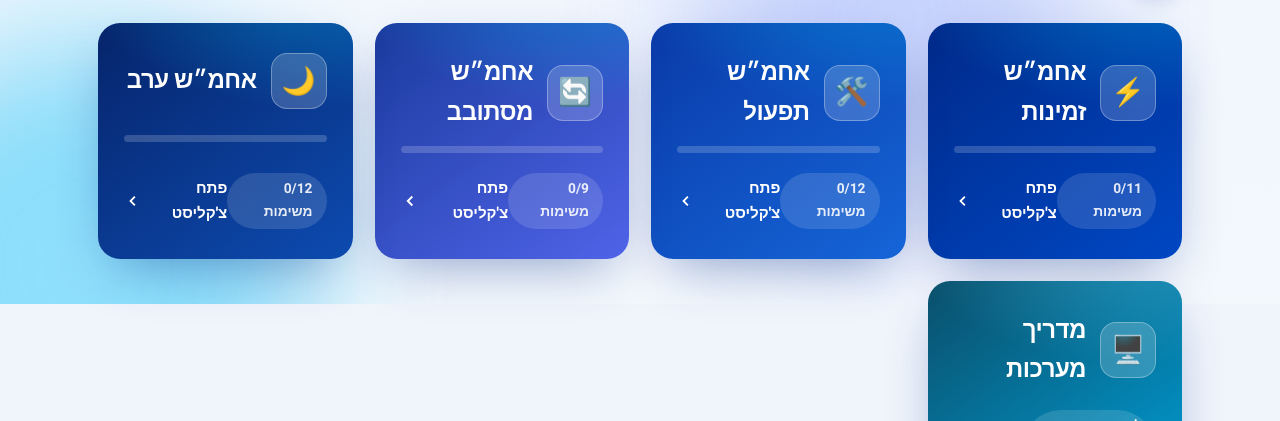
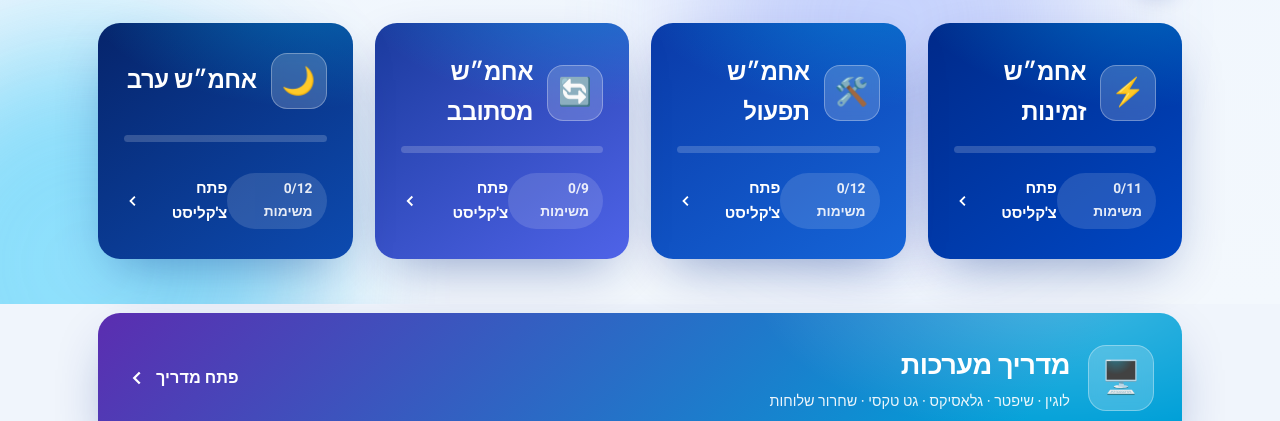
Before and after one commit to DaelShloush/achmash-moked-guide, a plain HTML site: page index.html in a window 1280 px wide. Shown: the part 496-917 px from the top of the page. Drawn offline with Linux system fonts and the light colour scheme.

Commit message:
guide card: move below roles, bigger, distinct color

```diff
--- a/index.html
+++ b/index.html
@@ -76,8 +76,21 @@
   .pick-card:nth-child(2){background:linear-gradient(145deg,#0a3aa8,#1565d8)}
   .pick-card:nth-child(3){background:linear-gradient(145deg,#1b3b9e,#4f63e8)}
   .pick-card:nth-child(4){background:linear-gradient(145deg,#06246b,#0d4bb0)}
-  .pick-card.guide-card{background:linear-gradient(145deg,#0a4f6b,#00a0d8)}
-  .pick-card.guide-card::after{background:radial-gradient(400px 220px at 85% -20%,rgba(82,212,255,.5),transparent 60%)}
+  /* wide guide card below the roles grid */
+  .guide-card-wide{position:relative;overflow:hidden;cursor:pointer;color:#fff;border-radius:var(--radius);
+    margin-top:22px;padding:30px 28px;min-height:120px;
+    background:linear-gradient(135deg,#5b2db0,#00a0d8 85%);box-shadow:var(--shadow-lg);
+    transition:transform .3s cubic-bezier(.2,.7,.3,1),box-shadow .3s}
+  .guide-card-wide::after{content:"";position:absolute;inset:0;background:radial-gradient(500px 260px at 88% -25%,rgba(255,255,255,.28),transparent 60%)}
+  .guide-card-wide:hover{transform:translateY(-6px) scale(1.01);box-shadow:0 30px 60px -20px rgba(45,20,130,.55)}
+  .gcw-top{position:relative;z-index:2;display:flex;align-items:center;gap:18px}
+  .gcw-emoji{width:66px;height:66px;border-radius:18px;background:rgba(255,255,255,.2);border:1px solid rgba(255,255,255,.32);display:grid;place-items:center;font-size:2rem;flex-shrink:0;backdrop-filter:blur(6px)}
+  .guide-card-wide h3{font-size:1.7rem;font-weight:900;letter-spacing:-.5px}
+  .gcw-sub{font-size:.9rem;opacity:.92;font-weight:500}
+  .gcw-go{margin-inline-start:auto;display:flex;align-items:center;gap:8px;font-weight:800;font-size:1.02rem;white-space:nowrap}
+  .gcw-go svg{width:22px;height:22px;stroke:#fff;fill:none;stroke-width:2.5;transition:transform .25s}
+  .guide-card-wide:hover .gcw-go svg{transform:translateX(-5px)}
+  @media(max-width:560px){.gcw-top{flex-wrap:wrap}.gcw-go{margin-inline-start:0}.guide-card-wide h3{font-size:1.4rem}}
   .pick-card:hover{transform:translateY(-9px) scale(1.015);box-shadow:0 30px 60px -20px rgba(0,40,130,.6)}
   .pick-card .pc-top{position:relative;z-index:2;display:flex;align-items:center;gap:14px}
   .pick-card .pc-emoji{width:56px;height:56px;border-radius:16px;background:rgba(255,255,255,.18);border:1px solid rgba(255,255,255,.3);display:grid;place-items:center;font-size:1.7rem;flex-shrink:0;backdrop-filter:blur(6px)}
@@ -434,18 +447,19 @@
     grid.appendChild(card);
   });
 
-  // extra pick-card: מדריך מערכות (opens the visual guide view)
+  // extra wide card: מדריך מערכות — placed BELOW the roles grid, larger, distinct colour
   (function(){
     const card=document.createElement('div');
-    card.className='pick-card guide-card';
+    card.className='guide-card-wide';
     card.onclick=openGuide;
     card.innerHTML=`
-      <div class="pc-top"><span class="pc-emoji">🖥️</span><h3>מדריך מערכות</h3></div>
-      <div class="pc-bottom">
-        <span class="pc-count">לוגין · שיפטר · גלאסיקס · גט טקסי · שלוחות</span>
-        <span class="pc-go">פתח מדריך <svg viewBox="0 0 24 24"><polyline points="15 18 9 12 15 6"/></svg></span>
+      <div class="gcw-top"><span class="gcw-emoji">🖥️</span>
+        <div><h3>מדריך מערכות</h3>
+        <span class="gcw-sub">לוגין · שיפטר · גלאסיקס · גט טקסי · שחרור שלוחות</span></div>
+        <span class="gcw-go">פתח מדריך <svg viewBox="0 0 24 24"><polyline points="15 18 9 12 15 6"/></svg></span>
       </div>`;
-    grid.appendChild(card);
+    const rp=document.getElementById('roles-pick');
+    rp.parentNode.insertBefore(card, rp.nextSibling);
   })();
 
   // move the guide section out of #home so it can act as its own view, hidden by default
```
